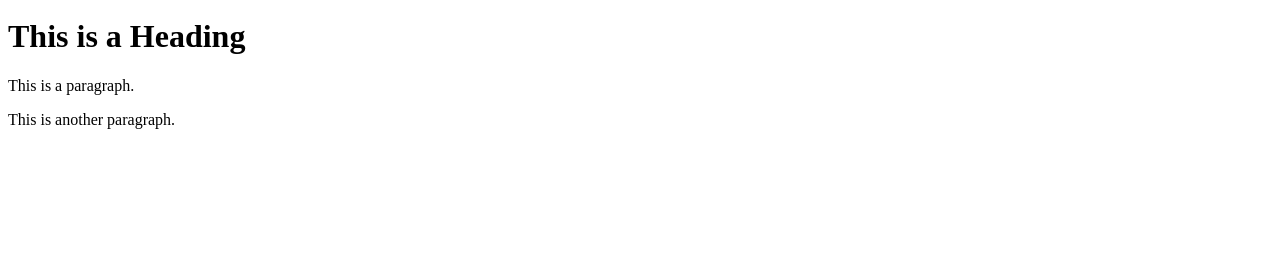
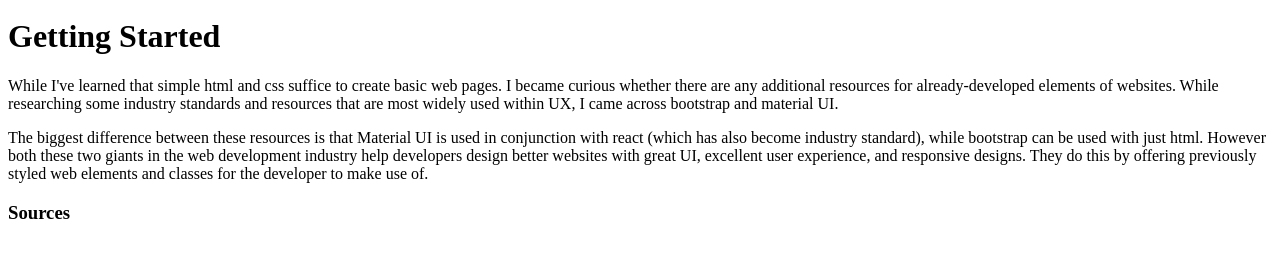
Before and after one commit to jackson22burns/cs347, a plain HTML site: page index.html in a window 1280 px wide. Shown: the part 29-286 px from the top of the page. Drawn offline with Linux system fonts and the light colour scheme.

Commit message:
new changes

```diff
--- a/index.html
+++ b/index.html
@@ -1,20 +1,21 @@
 <!DOCTYPE html>
 <html lang="en">
 <meta charset="UTF-8">
-<title>Page Title</title>
-<meta name="viewport" content="width=device-width,initial-scale=1">
-<link rel="stylesheet" href="">
-<style>
-</style>
-<script src=""></script>
+<title>First Blog Post</title>
+
 <body>
-
 <img src="img_la.jpg" alt="LA" style="width:100%">
 
-<div class="">
- <h1>This is a Heading</h1>
- <p>This is a paragraph.</p>
- <p>This is another paragraph.</p>
+<div class="first">
+ <h1>Getting Started</h1>
+ <p>
+     While I've learned that simple html and css suffice to create basic web pages. I became curious whether there are any additional resources for already-developed elements of websites. While researching some industry standards and resources that are most widely used within UX, I came across bootstrap and material UI.
+</p>
+ <p>
+     The biggest difference between these resources is that Material UI is used in conjunction with react (which has also become industry standard), while bootstrap can be used with just html. However both these two giants in the web development industry help developers design better websites with great UI, excellent user experience, and responsive designs. They do this by offering previously styled web elements and classes for the developer to make use of.
+</p>
+
+<h3>Sources</h3>
 </div>
 
 </body>
```
